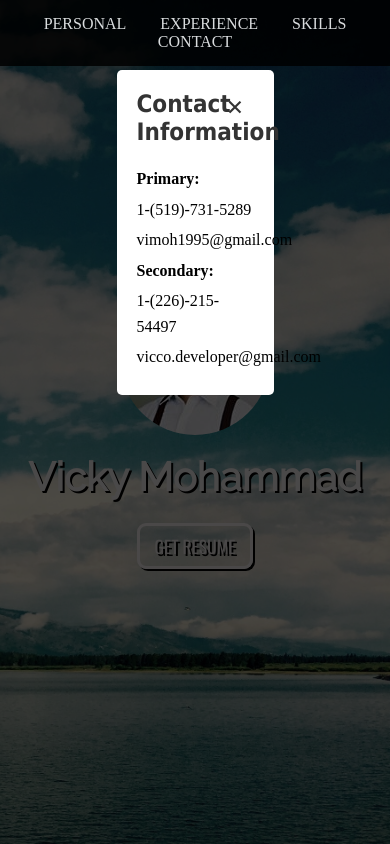
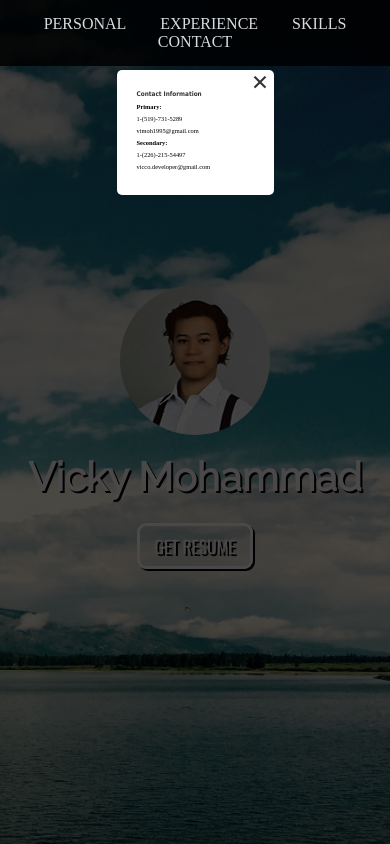
Before and after one commit to vicmoh/vicmoh.github.io, a PHP site: page / in a window 390 px wide, after a click on "CONTACT". Run offline with PHP 8.4, Linux system fonts and the light colour scheme; some web fonts are replaced.

Commit message:
Version 5 popup constraint fix

```diff
--- a/style.css
+++ b/style.css
@@ -305,14 +305,14 @@ html, body{
 }
 .popup .close {
     position: absolute;
-    top: 20px;
-    right: 30px;
+    top: -5px;
+    right: 5px;
     transition: all 200ms;
     font-size: 30px;
     font-weight: bold;
     text-decoration: none;
     color: #333;
-    transition: all 5s ease-in-out;
+    transition: all 0.5s ease-in-out;
 }
 .popup .close:hover {
     color: #06D85F;
@@ -381,7 +381,6 @@ hr{
     }
     p{
         font-size: 100%;
-        line-height: 160%;
     }
 }
 @media screen and (max-width: 670px){
@@ -393,7 +392,7 @@ hr{
         display: table-cell;
     }
     .skills p{
-        font-size: 80%;
+        font-size: 70%;
     }
     .skills p, .skills h1, .secondPersonal p{
         text-align: center;
@@ -401,11 +400,22 @@ hr{
     .firstPersonal h1, .firstPersonal p{
         margin-left: 10%;
     }
-
+    .popup p, .popup h2, .close{
+        font-size: 80%;
+    }
 }
 @media screen and (max-width: 600px){
     .navbar a{
         padding-right: 15px;
         padding-left: 15px;
-    }S
+    }
 }
+@media screen and (max-width: 520px){
+    .popup p, .popup h2, .close{
+        font-size: 60%;
+    }
+@media screen and (max-width: 400px){
+    .popup p, .popup h2, .close{
+        font-size: 40%;
+    }
+}
```
